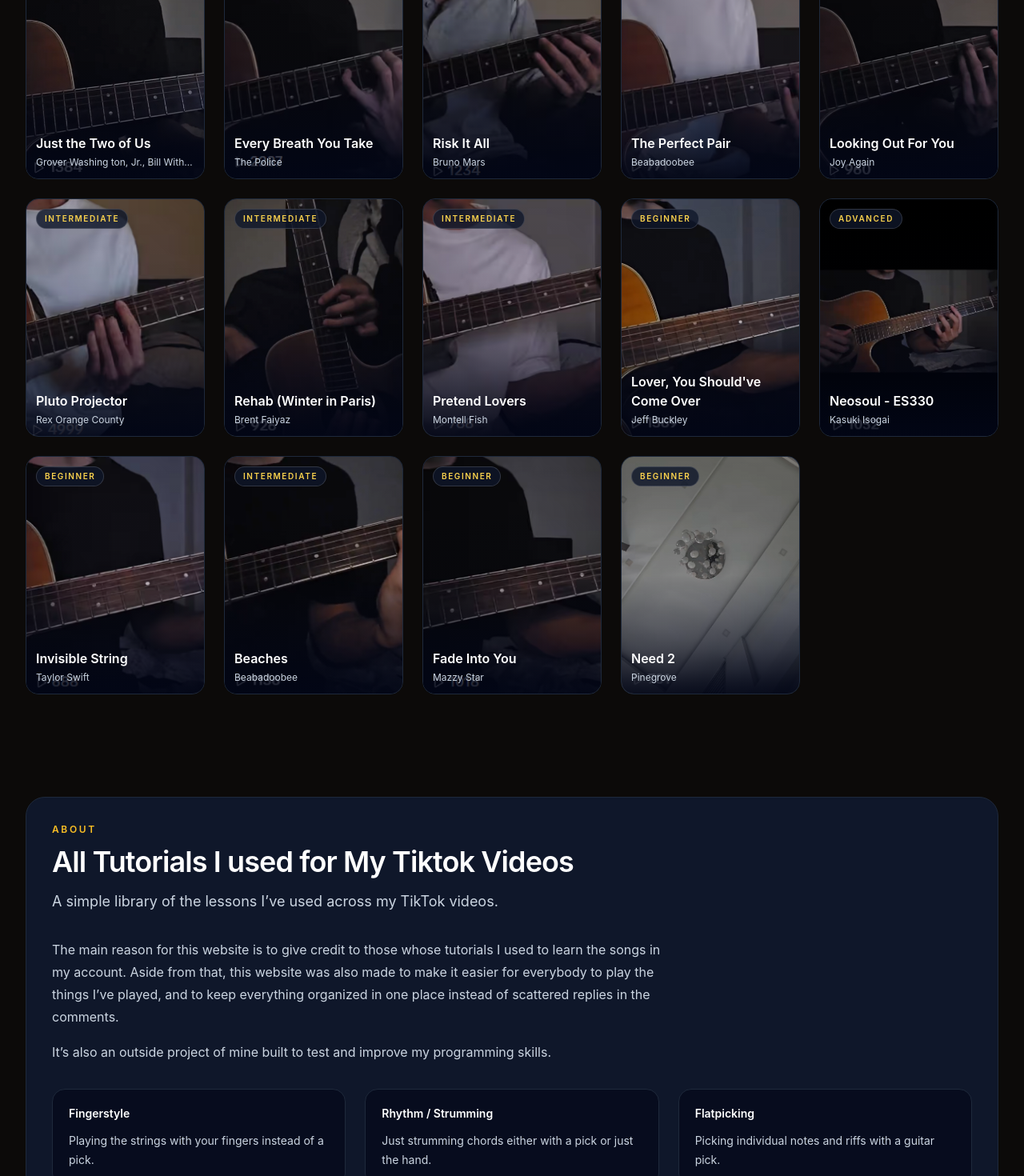
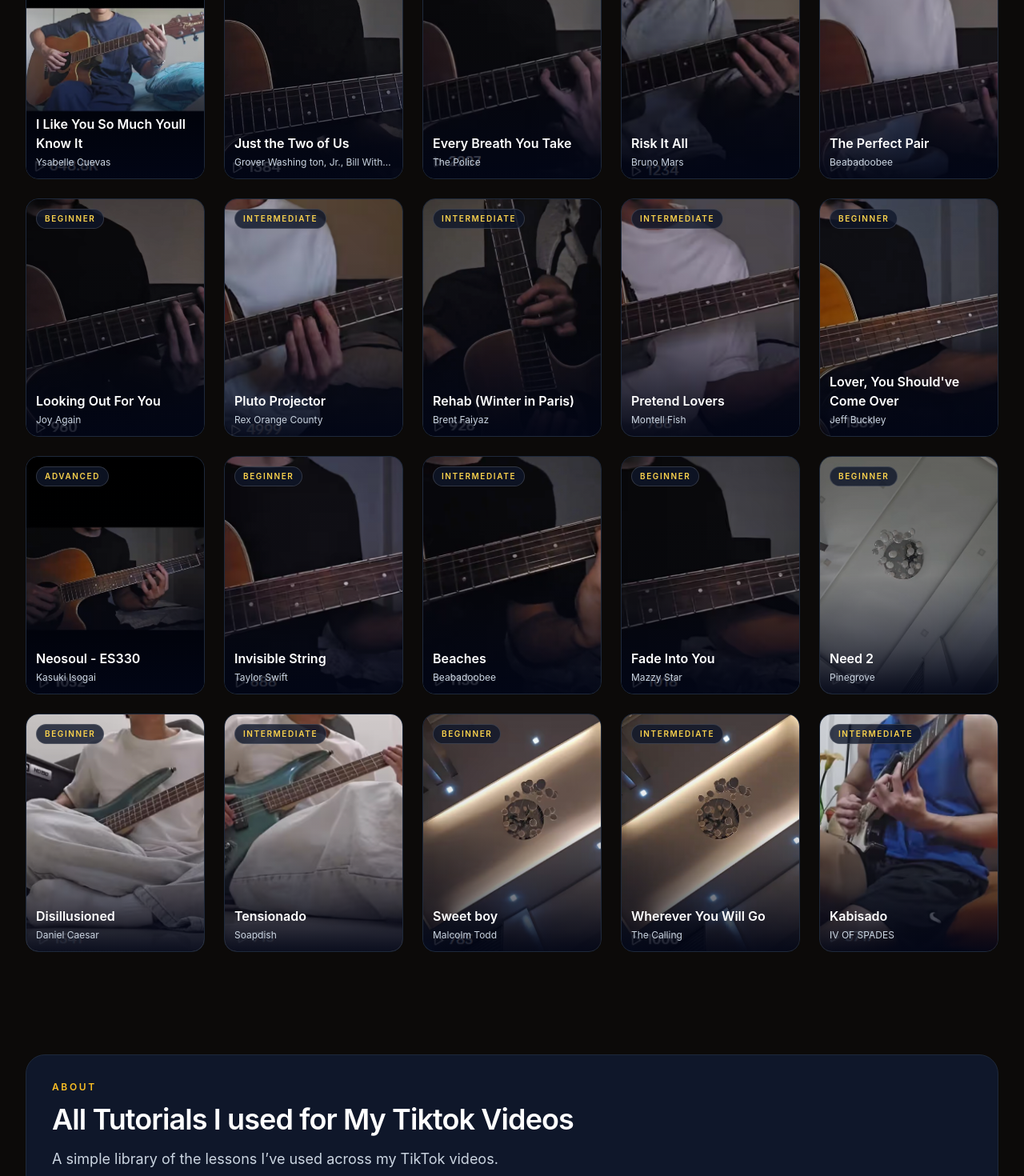
Before and after one commit to imthisel/zion812sf, a React (Vite) app: page / in a window 1280 px wide. Shown: the part 1200-2670 px from the top of the page at 80% size. Built offline with nearby package versions, Linux system fonts and the light colour scheme.

Commit message:
feat new data for tutorial until 22 + difficulty

```diff
--- a/package.json
+++ b/package.json
@@ -28,6 +28,6 @@
     "postcss": "^8.4.49",
     "tailwindcss": "^3.4.14",
     "typescript": "^5.6.3",
-    "vite": "^5.4.10"
+    "vite": "^8.3.0"
   }
 }
--- a/src/App.tsx
+++ b/src/App.tsx
@@ -118,7 +118,7 @@
                 Learn How to Play All the Songs in my Tiktok Account
               </h1>
               <p className="mt-5 max-w-xl text-base leading-7 text-slate-300 sm:text-lg">
-                A complete free library for all those who are asking for tutorials 🙂
+                A completely free library for all those who are asking for tutorials 🙂
               </p>
 
               <div className="mt-8 flex flex-wrap gap-4">
@@ -304,7 +304,7 @@
 
             <div className="mt-8 max-w-3xl space-y-4">
               <p className="text-base leading-7 text-slate-300">
-                The main reason for this website is to give credit to those whose tutorials I used to learn the songs in my account. Aside from that, this website was also made to make it easier for everybody to play the things I’ve
+                The main reason I made this website is to give credit to those whose tutorials I used to learn the songs in my account. Aside from that, this website was also made to make it easier for everybody to play the things I’ve
                 played, and to keep everything organized in one place instead of scattered
                 replies in the comments.
               </p>
@@ -336,6 +336,68 @@
         </section>
       </main>
 
+        <section id="difficulty-guide" className="mx-auto max-w-7xl px-4 py-10 sm:px-4 sm:py-16 lg:px-8">
+          <SectionHeader
+            eyebrow="Difficulty guide"
+            title="How I decide the difficulty of each lesson"
+            description="This is just a simple way to help you pick the right songs to practice next."
+          />
+
+          <div className="mt-8 grid gap-4 md:grid-cols-3">
+            <div className="rounded-3xl border border-emerald-500/30 bg-emerald-500/10 p-5">
+              <div className="mb-4 inline-flex rounded-full border border-emerald-400/40 bg-emerald-500/10 px-3 py-1 text-[10px] font-semibold uppercase tracking-[0.18em] text-emerald-200">
+                Beginner
+              </div>
+
+              <p className="text-sm leading-7 text-slate-200">
+                Mostly easy strumming, simple chord shapes, and very comfortable fingerpicking.
+
+              </p>
+
+              <ul className="mt-4 space-y-2 text-sm text-slate-300">
+                <li>• Simple strumming patterns</li>
+                <li>• Easy chord transitions</li>
+                <li>• Light fingerpicking with little movement</li>
+              </ul>
+            </div>
+
+            <div className="rounded-3xl border border-amber-500/30 bg-amber-500/10 p-5">
+              <div className="mb-4 inline-flex rounded-full border border-amber-400/40 bg-amber-500/10 px-3 py-1 text-[10px] font-semibold uppercase tracking-[0.18em] text-amber-200">
+                Intermediate
+              </div>
+
+              <p className="text-sm leading-7 text-slate-200">
+                These usually include strumming with more bar chords, plus fingerpicking that is
+                a little more involved but def still manageable with practice.
+              </p>
+
+              <ul className="mt-4 space-y-2 text-sm text-slate-300">
+                <li>• More bar chords</li>
+                <li>• Stronger rhythm control</li>
+                <li>• Fingerpicking that feels a bit tougher</li>
+              </ul>
+            </div>
+
+            <div className="rounded-3xl border border-rose-500/30 bg-rose-500/10 p-5">
+              <div className="mb-4 inline-flex rounded-full border border-rose-400/40 bg-rose-500/10 px-3 py-1 text-[10px] font-semibold uppercase tracking-[0.18em] text-rose-200">
+                Advanced
+              </div>
+
+              <p className="text-sm leading-7 text-slate-200">
+                These are the songs I personally find hardest to play, like fingerstyle with slaps,
+                harmonics, difficult transitions, and techniques that need more control and precision.
+              </p>
+
+              <ul className="mt-4 space-y-2 text-sm text-slate-300">
+                <li>• Fingerstyle with slaps</li>
+                <li>• Harmonics and advanced textures</li>
+                <li>• Harder patterns and more technical playing</li>
+              </ul>
+            </div>
+          </div>
+        </section>
+
+
       <footer id="footer" className="border-t border-slate-800 bg-slate-950">
         <div className="mx-auto flex max-w-7xl flex-col gap-6 px-4 py-8 text-sm text-slate-400 sm:px-6 lg:flex-row lg:items-center lg:justify-between lg:px-8">
           <p>© 2026 Zion812sf</p>
--- a/src/data/tutorials.ts
+++ b/src/data/tutorials.ts
@@ -20,6 +20,20 @@
   'https://images.unsplash.com/photo-1511379938547-c1f69419868d?auto=format&fit=crop&w=1200&q=80';
 
 export const tutorials: Tutorial[] = [
+
+  {
+    id: 'i-like-you-so-much-youll-know-it',
+    title: 'I Like You So Much Youll Know It',
+    artist: 'Ysabelle Cuevas',
+    cover: '/images/0022.png',
+    description:
+      'dont forget to support his channel 🙏',
+    difficulty: 'Intermediate',
+    instrument: 'Electric Guitar',
+    tuning: 'Standard',
+    youtube: 'https://www.youtube.com/watch?v=3RkTJlb1x_E',
+    tags: ['Fingerstyle']
+  },
   {
     id: 'just-the-two-of-us',
     title: 'Just the Two of Us',
@@ -149,7 +163,7 @@
     instrument: 'Acoustic Guitar',
     tuning: 'Standard E',
     youtube: 'https://www.youtube.com/watch?v=2qjdiPq4AkU',
-    tags: ['Rhythm / Strumming']
+    tags: ['Fingerstyle']
   }
   ,
   {
@@ -163,7 +177,7 @@
     instrument: 'Acoustic Guitar',
     tuning: 'Standard E',
     youtube: 'https://www.youtube.com/watch?v=9GAjP3a32_4',
-    tags: ['Rhythm / Strumming']
+    tags: ['Fingerstyle']
   }
   ,
   {
@@ -204,7 +218,73 @@
     tuning: 'High E string is half step down (E A D G B eb)',
     tiktok: 'https://vt.tiktok.com/ZSqoYhUPS/',
     tags: ['Rhythm / Strumming']
-  }
+  },
+
+    {
+    id: 'disillusioned',
+    title: 'Disillusioned',
+    artist: 'Daniel Caesar',
+    cover: '/images/0016.png',
+    description:
+      'AND IIIIMMMMMMM',
+    difficulty: 'Beginner',
+    instrument: 'Bass Guitar',
+    tuning: 'Standard',
+    website: 'https://www.songsterr.com/a/wsa/daniel-caesar-disillusioned-bass-tab-s3005745',
+    tags: ['Fingerstyle']
+  },
+   {
+    id: 'tensionado',
+    title: 'Tensionado',
+    artist: 'Soapdish',
+    cover: '/images/0017.png',
+    description:
+      'at sandali langggggg',
+    difficulty: 'Intermediate',
+    instrument: 'Bass Guitar',
+    tuning: 'Standard',
+    youtube: 'https://www.youtube.com/watch?v=VOOFVtVZ4K8',
+    tags: ['Fingerstyle']
+  },
+   {
+    id: 'sweet-boy',
+    title: 'Sweet boy',
+    artist: 'Malcolm Todd',
+    cover: '/images/0018.png',
+    description:
+      'can we go home nowwww',
+    difficulty: 'Beginner',
+    instrument: 'Electric Guitar',
+    tuning: 'Standard',
+    website: 'https://tabs.ultimate-guitar.com/tab/malcolm-todd/sweet-boy-chords-5368449',
+    tags: ['Rhythm / Strumming']
+  },
+    {
+    id: 'wherever-you-will-go',
+    title: 'Wherever You Will Go',
+    artist: 'The Calling',
+    cover: '/images/0019.png',
+    description:
+      'unc song, if i coulddd then I woulddd. Lowkey j tried plugging the acoustic guitar to the amp here',
+    difficulty: 'Intermediate',
+    instrument: 'Acoustic Guitar',
+    tuning: 'Standard',
+    youtube: 'https://www.youtube.com/watch?v=26Q9Xpthj_s',
+    tags: ['Flatpicking']
+  },
+     {
+    id: 'kabisado',
+    title: 'Kabisado',
+    artist: 'IV OF SPADES',
+    cover: '/images/0020.png',
+    description:
+      'Kabisadoooo ko naa ang tamis ng iyong labiiii kabisadooooooooo ko na',
+    difficulty: 'Intermediate',
+    instrument: 'Electric Guitar',
+    tuning: 'Standard',
+    tiktok: 'https://vt.tiktok.com/ZSqo2txLD/',
+    tags: ['Flatpicking']
+  },
 
 
 
```
Also changed, not shown: 2 other files (tests, documents, lock files or other folders).
